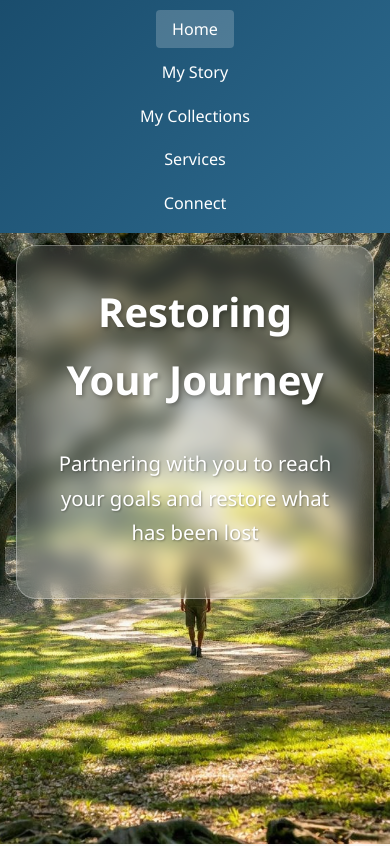
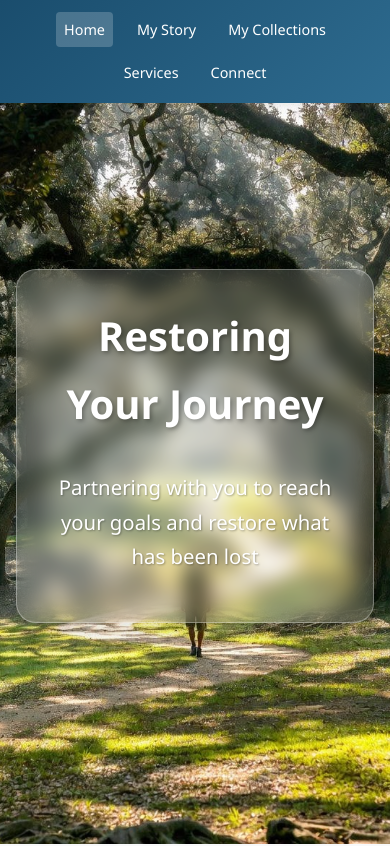
Before and after one commit to jcpage573/life-coach-site, a plain HTML site: page index.html in a window 390 px wide. Shown: the top 846 px of the page. Drawn offline with Linux system fonts and the light colour scheme.

Commit message:
mobile fix

```diff
--- a/index.html
+++ b/index.html
@@ -119,8 +119,7 @@
             background-image: url('bg.png');
             background-size: cover;
             background-position: center;
-            /* Remove this line if it's there: */
-            /* background: linear-gradient(...); */
+            padding-top: 80px;
         }
 
         /* MODERN CSS FEATURE: Backdrop filter for frosted glass effect */
@@ -283,9 +282,15 @@
            ============================================ */
         @media (max-width: 768px) {
             nav ul {
-                flex-direction: column;
                 gap: var(--spacing-sm);
-                align-items: center;
+                /* Smaller gap on mobile */
+            }
+
+            nav a {
+                padding: var(--spacing-xs);
+                /* Smaller padding on mobile */
+                font-size: 0.9rem;
+                /* Slightly smaller text */
             }
 
             .hero-content {
```
